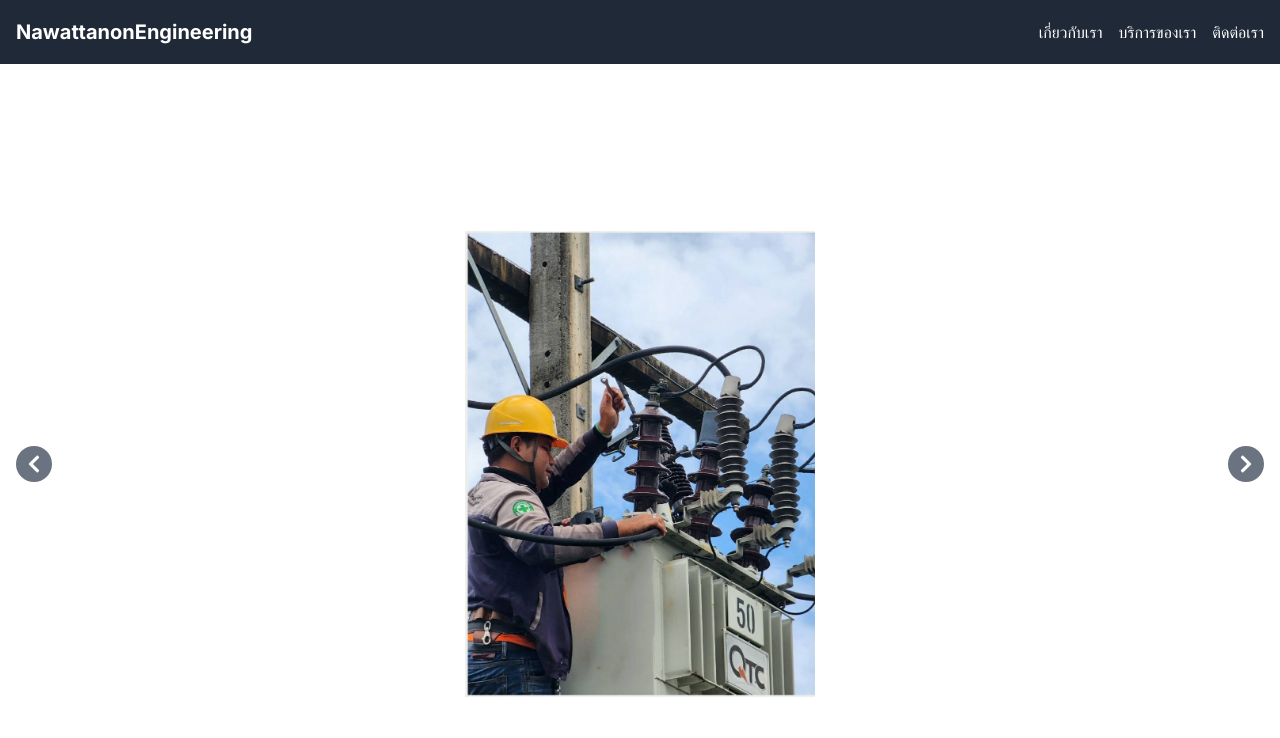
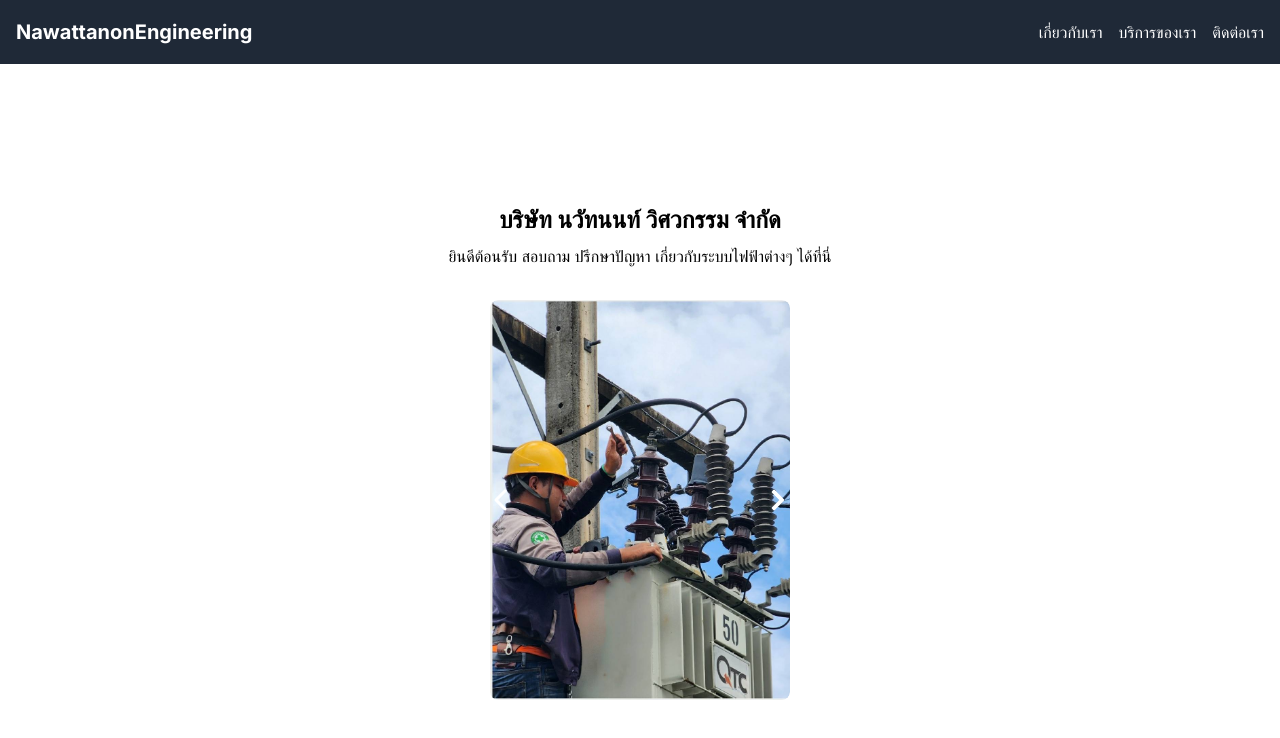
Before and after one commit to nontawit/NawattanonApp, a Next.js app: page / in a window 1280 px wide. Shown: the top 738 px of the page. Built offline with nearby package versions, Linux system fonts and the light colour scheme.

Commit message:
fix photo

```diff
--- a/src/app/layout.tsx
+++ b/src/app/layout.tsx
@@ -20,8 +20,14 @@ export default function RootLayout({
     <html lang="en">
 
       <body className={inter.className}>
-        <Navbar/>
-        {children}
+        <div style={{ display: 'flex', flexDirection: 'column', minHeight: '100vh'}}>
+            <Navbar/>
+          <div style={{ flex: 1, display: 'flex', justifyContent: 'center', alignItems: 'center'}}>
+            {children}
+          </div>
+        </div>
+
+
 
       </body>
 
--- a/src/app/page.tsx
+++ b/src/app/page.tsx
@@ -1,54 +1,24 @@
-"use client";
 import Image from "next/image";
-import { useEffect, useState } from "react";
-import { FaChevronLeft, FaChevronRight } from 'react-icons/fa';
+import Carousel from "@/components/Carousel";
+import React from "react";
 
-export default function Home() {
-  const [currentImage, setCurrentImage] = useState(1);
-  const totalImage = 5;
+const Home: React.FC = () => {
+  return (
+    <div className=" container">
+      <div className=" text-center mt-10">
+        <p className="text-2xl font-bold">
+          บริษัท นวัทนนท์ วิศวกรรม จำกัด
+        </p>
+        <p className="mt-2">
+          ยินดีต้อนรับ สอบถาม ปรึกษาปัญหา เกี่ยวกับระบบไฟฟ้าต่างๆ ได้ที่นี่
+        </p>
+      </div>
+      <div className="mt-8">
+        <Carousel />
+      </div>
+    </div>
 
-  useEffect(() => {
-    const interval = setInterval(() => {
-      setCurrentImage((prevImage) => (prevImage % totalImage) + 1);
-    }, 5000);
-    return () => clearInterval(interval);
-  }, []);
+  )
+}
 
-  const nextImage = () => {
-    setCurrentImage((prevImage) => (prevImage % totalImage) + 1);
-  };
-
-  const prevImage = () => {
-    setCurrentImage((prevImage) => (prevImage - 2 + totalImage) % totalImage + 1);
-  };
-
-  return (
-    <div className=" grid place-items-center min-h-screen relative">
-      <div className="relative  w-400 h-600">
-        <Image
-          src={`/images/image${currentImage}.jpg`}
-          alt={`Image $ {currentImage}`}
-          layout="intrinsic"
-          objectFit="cover"
-          objectPosition="center center"
-          width={350}
-          height={550}
-        />
-
-      </div>
-      <button
-        onClick={prevImage}
-        className="bg-gray-500 text-white p-2 rounded-full absolute left-4 top-1/2 transform -translate-y-1/2">
-        <FaChevronLeft size={20}/>
-      </button>
-      <button
-        onClick={nextImage}
-        className="bg-gray-500 text-white p-2 rounded-full absolute right-4 top-1/2 transform -translate-y-1/2"
-      >
-        <FaChevronRight size={20}/>
-      </button>
-
-
-    </div>
-  );
-};
+export default Home;
--- /dev/null
+++ b/src/components/Carousel.tsx
@@ -0,0 +1,59 @@
+"use client";
+import { useEffect, useState } from "react";
+import Image from "next/image";
+import { FaChevronLeft } from "react-icons/fa6";
+import { FaChevronRight } from "react-icons/fa";
+
+const images = [
+    'image1.jpg',
+    'image2.jpg',
+    'image3.jpg',
+    'image4.jpg',
+    'image5.jpg',
+];
+
+const Carousel: React.FC = () =>
+{
+    const [currentIndex, setCurrentIndex] = useState(0);
+
+    useEffect(() => {
+        const interval = setInterval(() => {
+            setCurrentIndex((prevIndex) => (prevIndex + 1) % images.length);
+        }, 5000);
+
+        return () => clearInterval(interval);
+    }, []);
+
+    const handlePrev = () => {
+        setCurrentIndex((prevIndex) => (prevIndex - 1 + images.length) % images.length);
+    };
+
+    const handleNext = () => {
+        setCurrentIndex((prevIndex) => (prevIndex + 1) % images.length);
+    };
+
+    return (
+        <div className="flex items-center justify-center w-full max-w-md mx-auto">
+            <div className="relative aspect-w-1 aspect-h-1 rounded-lg overflow-hidden ">
+                <Image
+                    src={`/images/${images[currentIndex]}`}
+                    alt={`Image ${currentIndex + 1}`}
+                    layout="fixed"
+                    width={300}
+                    height={300}
+                    className="rounded-lg"
+                />
+                <div className=" absolute inset-0 flex items-center justify-between">
+                    <button onClick={handlePrev} className=" text-white text-2xl focus:outline-none">
+                        <FaChevronLeft/>
+                    </button>
+                    <button onClick={handleNext} className=" text-white text-2xl focus:outline-none">
+                        <FaChevronRight/>
+                    </button>
+                </div>
+            </div>
+        </div>
+    )
+}
+
+export default Carousel;
```
Also changed, not shown: 1 other file (tests, documents, lock files or other folders).
